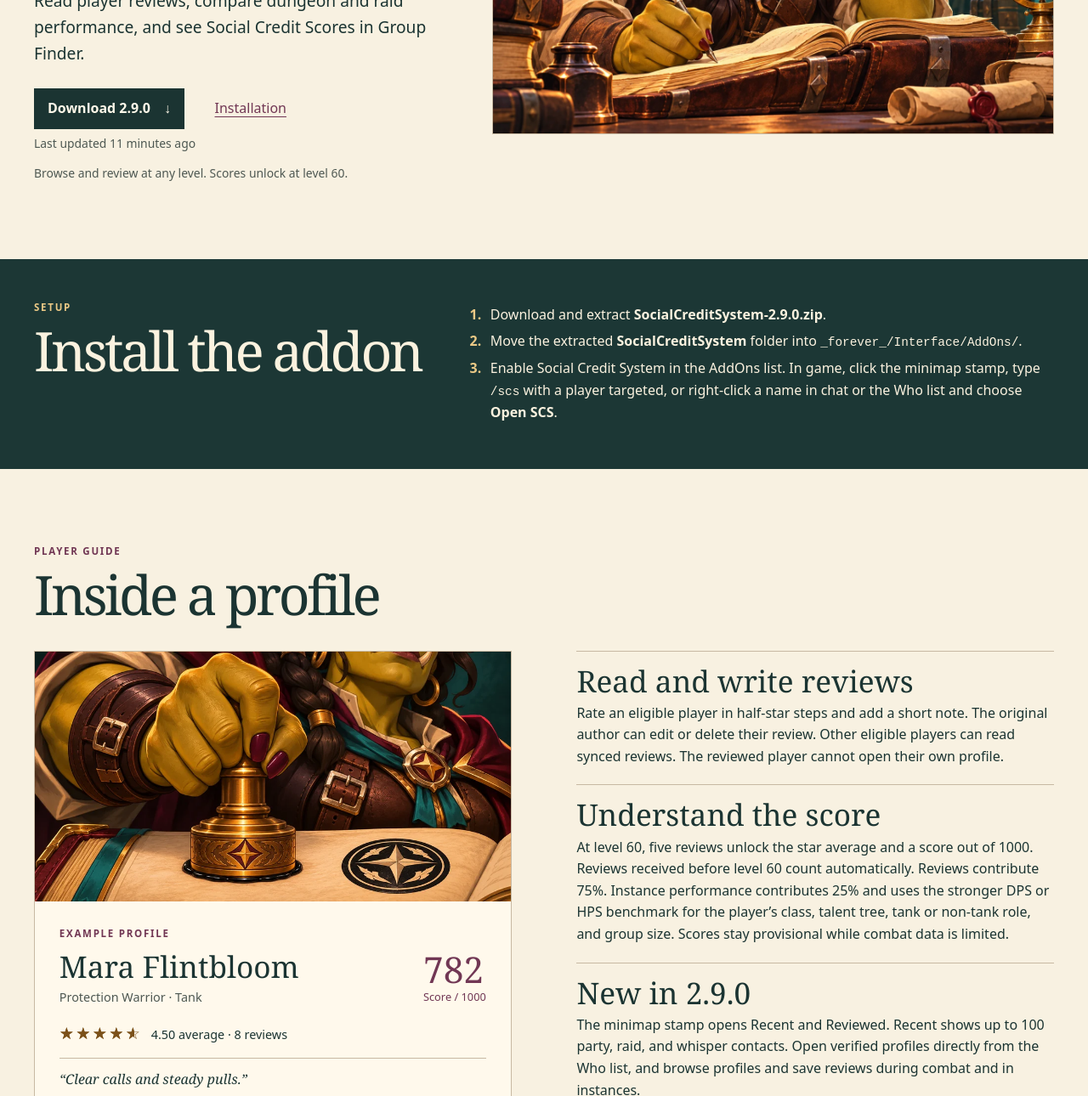
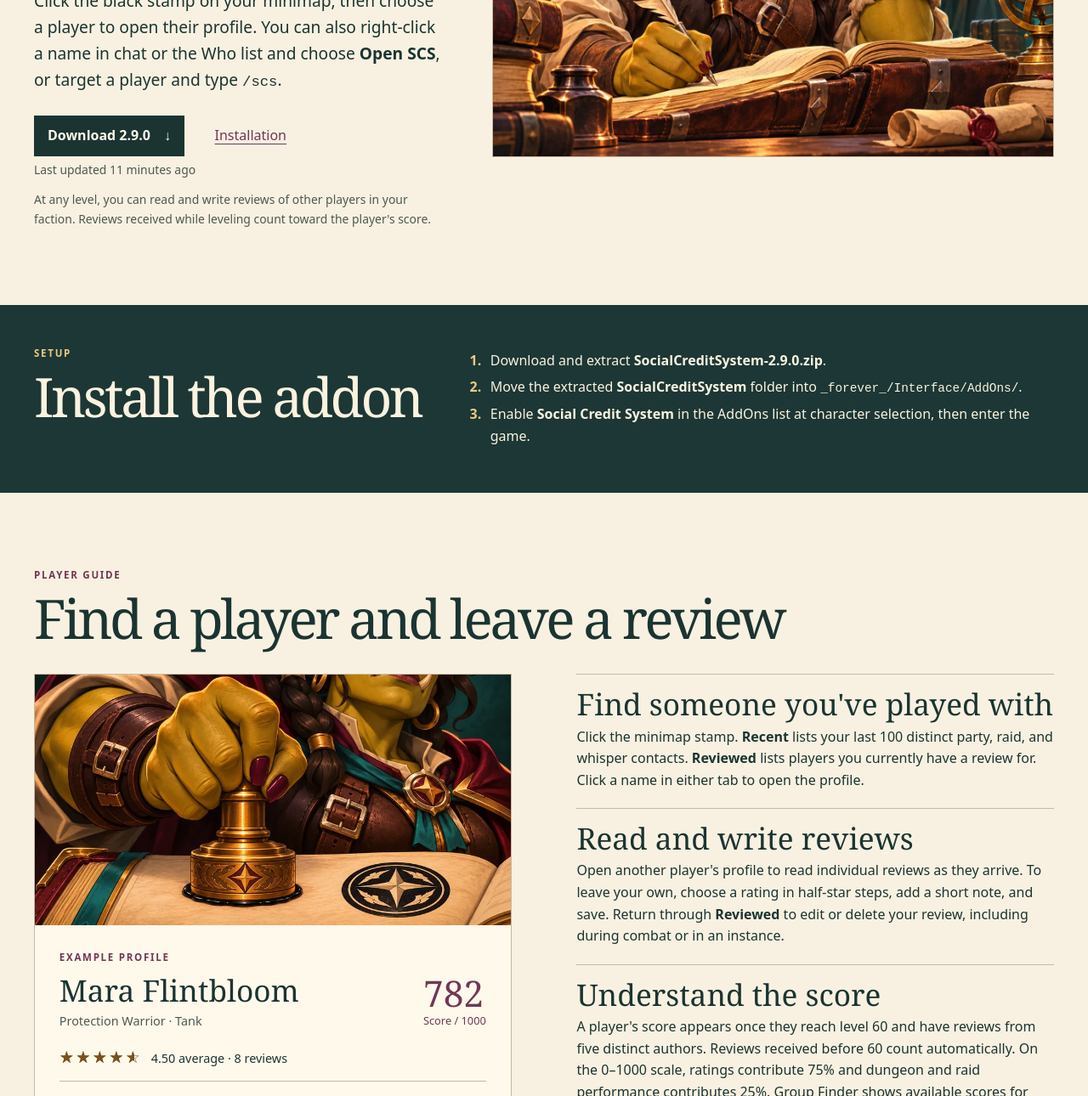
Before and after one commit to GM-King/wow_social_credit_score, a plain HTML site: page docs/index.html in a window 1280 px wide. Shown: the part 497-1787 px from the top of the page at 85% size. Drawn offline with Linux system fonts and the light colour scheme.

Commit message:
Lead the website with how to use Social Credit System

```diff
--- a/docs/index.html
+++ b/docs/index.html
@@ -23,7 +23,7 @@
       <div class="hero-copy">
         <p class="eyebrow">World of Warcraft Forever</p>
         <h1 id="title">Social Credit <em>System</em></h1>
-        <p class="intro">Read player reviews, compare dungeon and raid performance, and see Social Credit Scores in Group Finder.</p>
+        <p class="intro">Click the black stamp on your minimap, then choose a player to open their profile. You can also right-click a name in chat or the Who list and choose <strong>Open SCS</strong>, or target a player and type <code>/scs</code>.</p>
         <div class="actions">
           <div class="download">
             <a class="button" href="downloads/SocialCreditSystem-2.9.0.zip" download>Download 2.9.0 <span aria-hidden="true">↓</span></a>
@@ -31,7 +31,7 @@
           </div>
           <a href="#install">Installation</a>
         </div>
-        <p class="compat">Browse and review at any level. Scores unlock at level 60.</p>
+        <p class="compat">At any level, you can read and write reviews of other players in your faction. Reviews received while leveling count toward the player's score.</p>
       </div>
       <img class="hero-art" src="art/guild-archive.webp" alt="An orc archivist records a returning adventuring party in an open ledger" width="1440" height="960" fetchpriority="high">
     </section>
@@ -45,7 +45,7 @@
         <ol>
           <li>Download and extract <strong>SocialCreditSystem-2.9.0.zip</strong>.</li>
           <li>Move the extracted <strong>SocialCreditSystem</strong> folder into <code>_forever_/Interface/AddOns/</code>.</li>
-          <li>Enable Social Credit System in the AddOns list. In game, click the minimap stamp, type <code>/scs</code> with a player targeted, or right-click a name in chat or the Who list and choose <strong>Open SCS</strong>.</li>
+          <li>Enable <strong>Social Credit System</strong> in the AddOns list at character selection, then enter the game.</li>
         </ol>
       </div>
     </section>
@@ -53,7 +53,7 @@
     <section class="guide shell" id="guide" aria-labelledby="guide-title">
       <div class="guide-heading">
         <p class="eyebrow">Player guide</p>
-        <h2 id="guide-title">Inside a profile</h2>
+        <h2 id="guide-title">Find a player and leave a review</h2>
       </div>
       <div class="guide-layout">
         <article class="profile" aria-labelledby="example-name">
@@ -73,12 +73,16 @@
         </article>
         <div class="guide-notes">
           <article>
+            <h3>Find someone you've played with</h3>
+            <p>Click the minimap stamp. <strong>Recent</strong> lists your last 100 distinct party, raid, and whisper contacts. <strong>Reviewed</strong> lists players you currently have a review for. Click a name in either tab to open the profile.</p>
+          </article>
+          <article>
             <h3>Read and write reviews</h3>
-            <p>Rate an eligible player in half-star steps and add a short note. The original author can edit or delete their review. Other eligible players can read synced reviews. The reviewed player cannot open their own profile.</p>
+            <p>Open another player's profile to read individual reviews as they arrive. To leave your own, choose a rating in half-star steps, add a short note, and save. Return through <strong>Reviewed</strong> to edit or delete your review, including during combat or in an instance.</p>
           </article>
           <article>
             <h3>Understand the score</h3>
-            <p>At level 60, five reviews unlock the star average and a score out of 1000. Reviews received before level 60 count automatically. Reviews contribute 75%. Instance performance contributes 25% and uses the stronger DPS or HPS benchmark for the player’s class, talent tree, tank or non-tank role, and group size. Scores stay provisional while combat data is limited.</p>
+            <p>A player's score appears once they reach level 60 and have reviews from five distinct authors. Reviews received before 60 count automatically. On the 0–1000 scale, ratings contribute 75% and dungeon and raid performance contributes 25%. Group Finder shows available scores for players and group leaders. An asterisk marks a provisional score while combat data is limited.</p>
           </article>
           <article id="whats-new">
             <h3>New in 2.9.0</h3>
```
